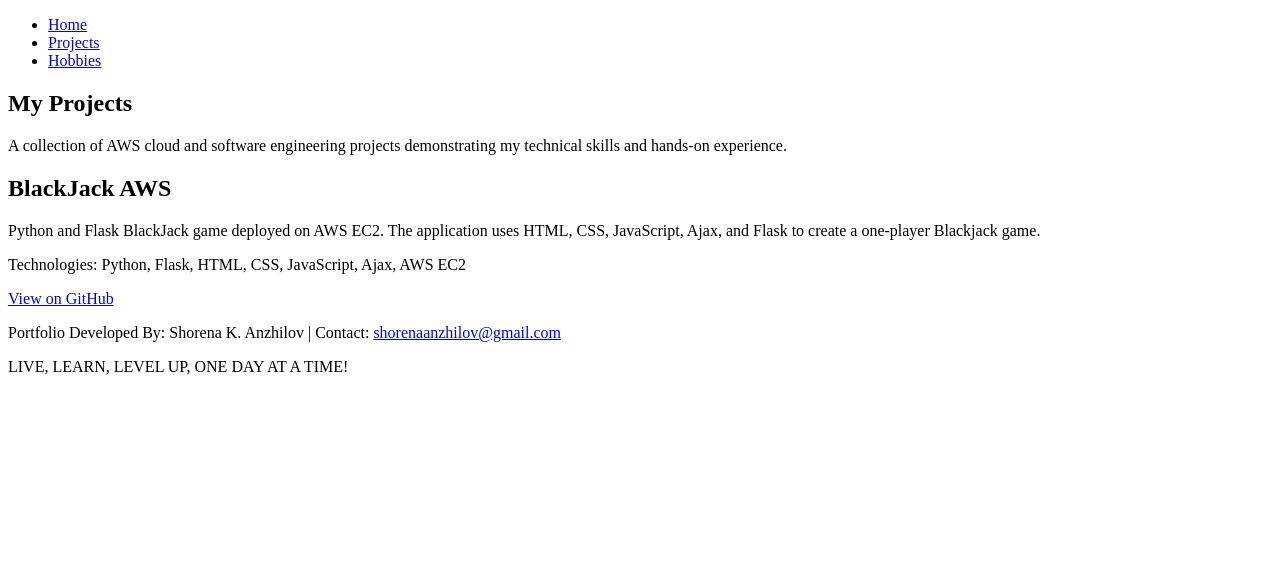
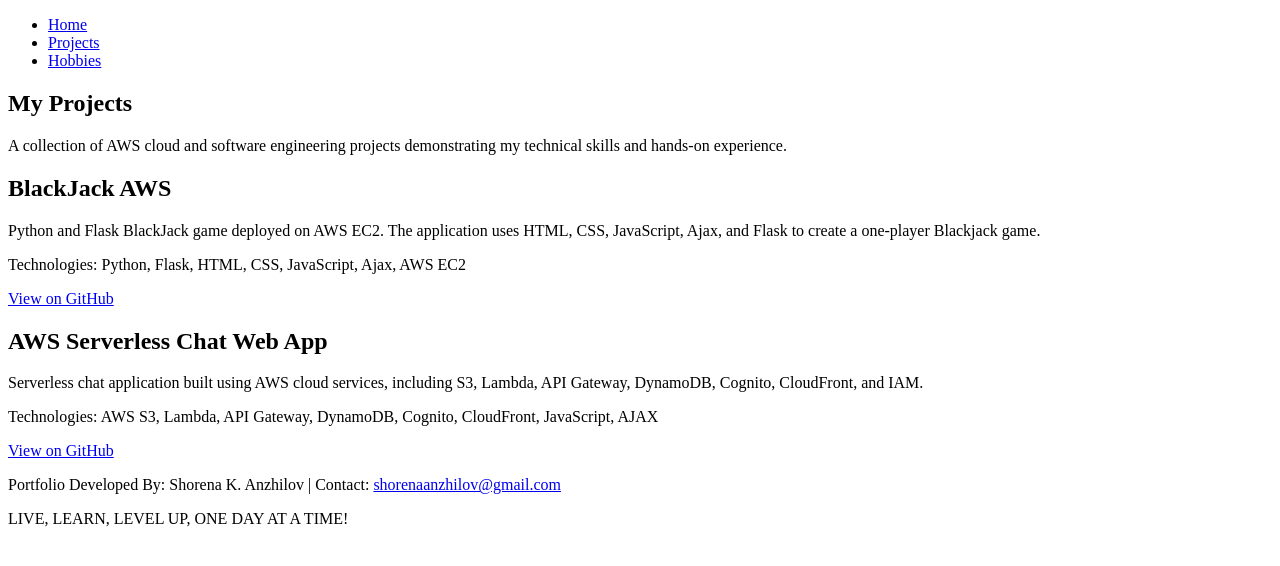
Before and after one commit to ShorenaK/my_personal_home_page, a plain HTML site: page projects.html in a window 1280 px wide. Drawn offline with Linux system fonts and the light colour scheme; files that its build step writes are made by us from their sources.

Commit message:
second project added

```diff
--- a/projects.html
+++ b/projects.html
@@ -46,6 +46,28 @@
   <a href="https://github.com/ShorenaK/BlackJack-AWS" target="_blank">
     View on GitHub
   </a>
+
+  <article class="project-card">
+  <h2>AWS Serverless Chat Web App</h2>
+
+  <p>
+    Serverless chat application built using AWS cloud services,
+    including S3, Lambda, API Gateway, DynamoDB, Cognito,
+    CloudFront, and IAM.
+  </p>
+
+  <p>
+    Technologies: AWS S3, Lambda, API Gateway, DynamoDB,
+    Cognito, CloudFront, JavaScript, AJAX
+  </p>
+
+  <a
+    href="https://github.com/ShorenaK/AWS-serverless-chat-webapp-2024"
+    target="_blank"
+  >
+    View on GitHub
+  </a>
+</article>
 </article>
   </section>
 </main>
```
